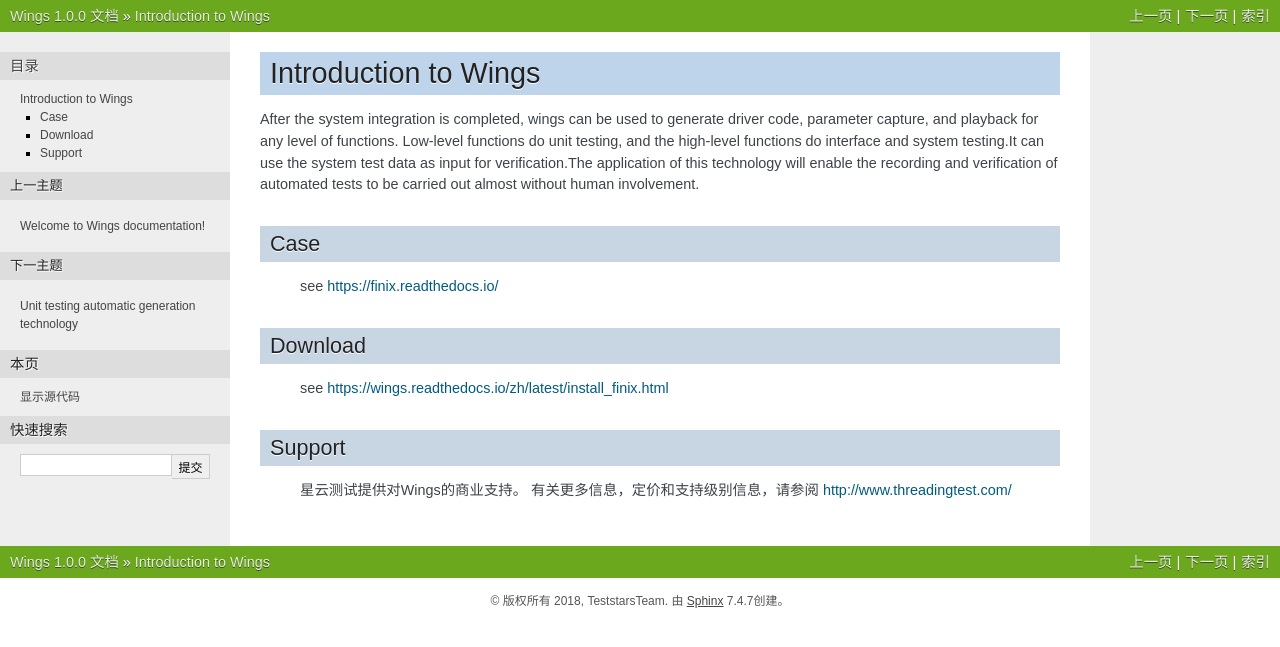
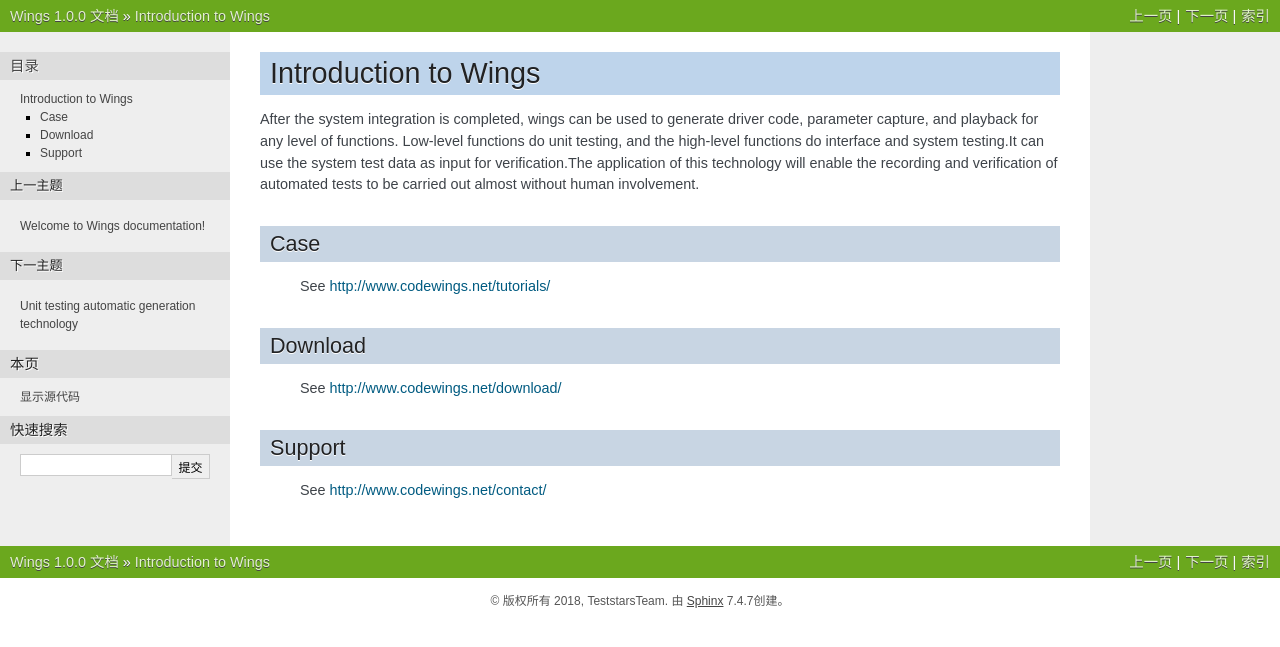
Before and after one commit to TeststarsTeam/Wings, a Sphinx documentation site: the page built from source/about.rst, in a window 1280 px wide. Shown: the top 647 px of the page. Built offline with Sphinx 7.4.7, drawn with Linux system fonts in a browser that asks for light colours.

Commit message:
about.rst

```diff
--- a/source/about.rst
+++ b/source/about.rst
@@ -9,16 +9,16 @@
 Case
 -------------
 
-  see https://finix.readthedocs.io/
+  See http://www.codewings.net/tutorials/
 
 
 Download
 ------------
 
-  see https://wings.readthedocs.io/zh/latest/install_finix.html
+  See http://www.codewings.net/download/
 
 
 Support
 -------
 
-  星云测试提供对Wings的商业支持。 有关更多信息，定价和支持级别信息，请参阅 http://www.threadingtest.com/
+  See http://www.codewings.net/contact/
```
